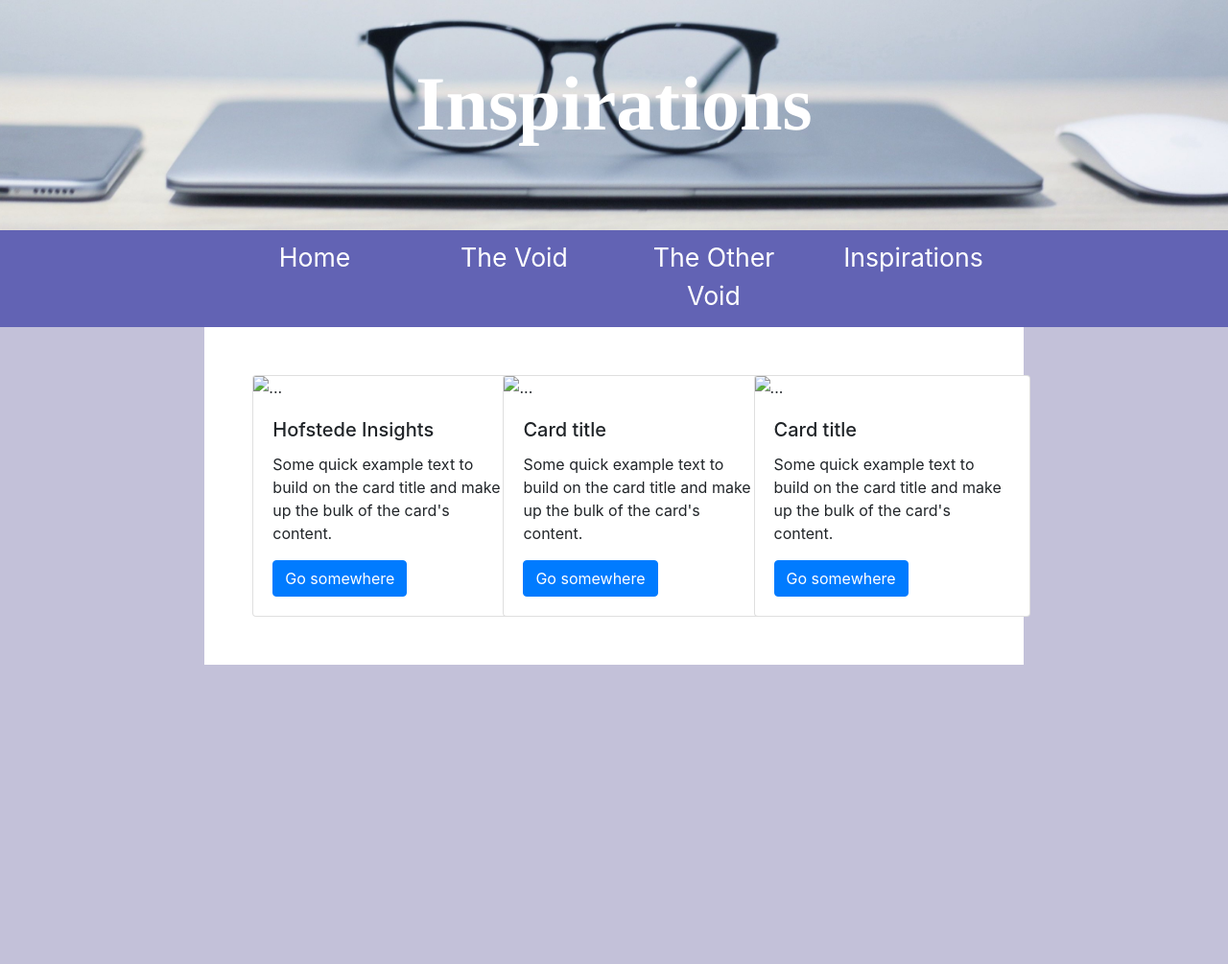
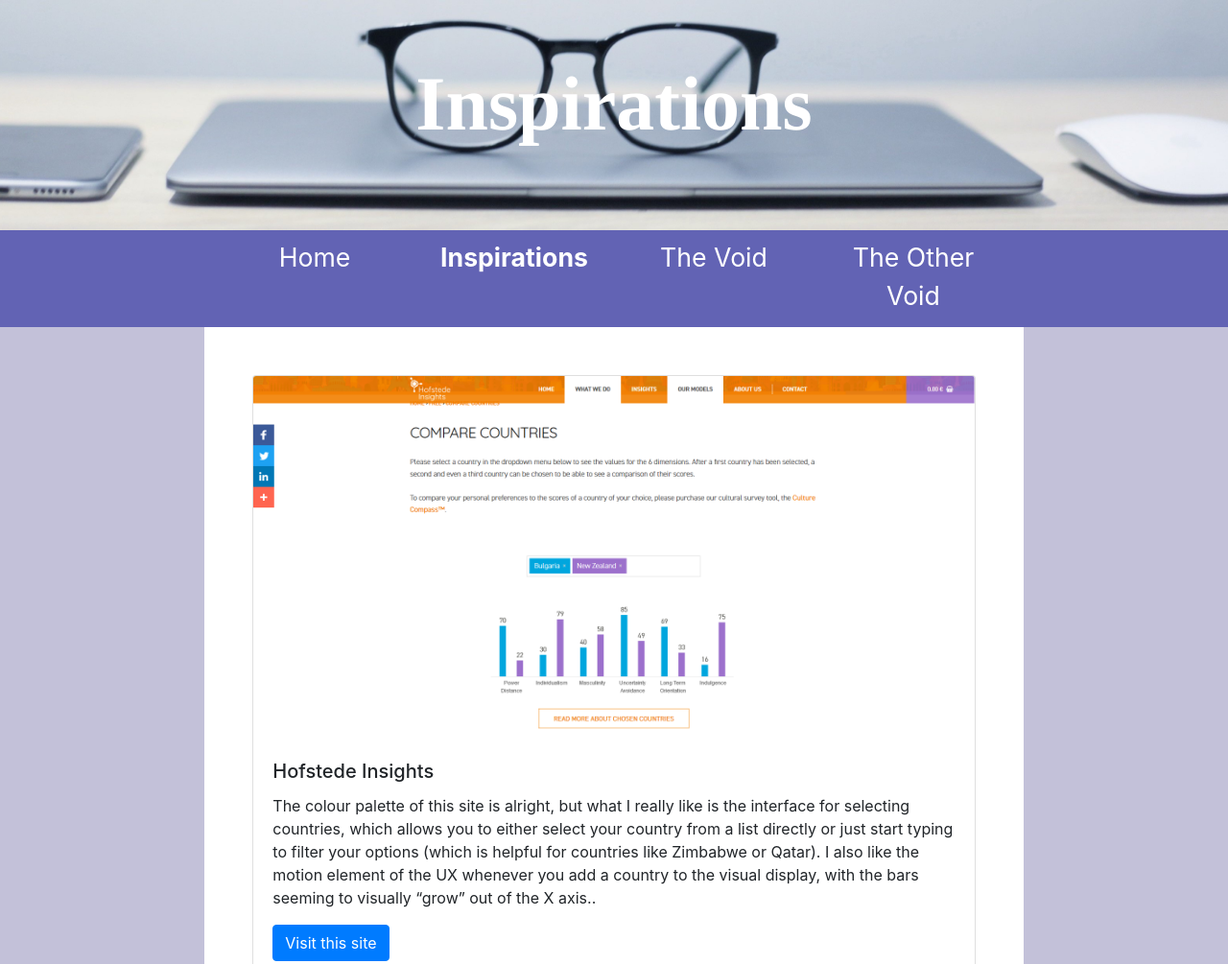
Before and after one commit to Owlpocalyptic/Web-3, a plain HTML site: page Visualizations/inspirations.html in a window 1280 px wide. Shown: the top 1005 px of the page at 96% size. Before the commit the page ends 800 px from the top, so only its background shows below. Drawn offline with nearby package versions, Linux system fonts and the light colour scheme.

Commit message:
Finished up lab 1.2

```diff
--- a/Visualizations/inspirations.html
+++ b/Visualizations/inspirations.html
@@ -27,15 +27,15 @@
                                 </div>
                             </div>
                             <div class="col-3">
-                                <div class="navbar-link"><a href="index.html">The Void</a>
+                                <div class="navbar-link"><a href="inspirations.html"><strong>Inspirations</strong></a>
                                 </div>
                             </div>
                             <div class="col-3">
-                                <div class="navbar-link"><a href="index.html">The Other Void</a>
+                                <div class="navbar-link"><a href="#">The Void</a>
                                 </div>
                             </div>
                             <div class="col-3">
-                                <div class="navbar-link"><a href="inspirations.html">Inspirations</a>
+                                <div class="navbar-link"><a href="#">The Other Void</a>
                                 </div>
                             </div>
                         </div>
@@ -49,33 +49,37 @@
                     </div>
                     <div class="col-8 main">
                         <div class="row">
-                            <div class="col-4">
-                                <div class="card" style="width: 18rem;">
-                                    <img src="..." class="card-img-top" alt="...">
+                            <div class="col-12">
+                                <div class="card">
+                                    <img src="images/inspiration1.png" class="card-img-top" alt="...">
                                     <div class="card-body">
                                         <h5 class="card-title">Hofstede Insights</h5>
-                                        <p class="card-text">Some quick example text to build on the card title and make up the bulk of the card's content.</p>
-                                        <a href="#" class="btn btn-primary">Go somewhere</a>
+                                        <p class="card-text">The colour palette of this site is alright, but what I really like is the interface for selecting countries, which allows you to either select your country from a list directly or just start typing to filter your options (which is helpful for countries like Zimbabwe or Qatar). I also like the motion element of the UX whenever you add a country to the visual display, with the bars seeming to visually “grow” out of the X axis..</p>
+                                        <a href="https://www.hofstede-insights.com/product/compare-countries/" class="btn btn-primary">Visit this site</a>
                                     </div>
                                 </div>
                             </div>
-                            <div class="col-4">
-                                <div class="card" style="width: 18rem;">
-                                    <img src="..." class="card-img-top" alt="...">
+                        </div>
+                        <div class="row">
+                            <div class="col-12">
+                                <div class="card">
+                                    <img src="images/inspiration2.png" class="card-img-top" alt="...">
                                     <div class="card-body">
-                                        <h5 class="card-title">Card title</h5>
-                                        <p class="card-text">Some quick example text to build on the card title and make up the bulk of the card's content.</p>
-                                        <a href="#" class="btn btn-primary">Go somewhere</a>
+                                        <h5 class="card-title">NZ Data</h5>
+                                        <p class="card-text">This site has a nice menu bar at the top. I think I prefer a “visible at all times” model of menu interaction, instead of having to click on a hamburger or a menu option to bring up the actual items, just for a more streamlined UX (possibly at the cost of real estate for the data visualization itself). The use of whitespace on this site is also quite pleasing, and makes it easy to distinguish logical regions of the site from each other. This site also has a good colour palette, probably preferable to Hofstede Insights’.</p>
+                                        <a href="https://www.data.govt.nz/" class="btn btn-primary">Visit this site</a>
                                     </div>
                                 </div>
                             </div>
-                            <div class="col-4">
-                                <div class="card" style="width: 18rem;">
-                                    <img src="..." class="card-img-top" alt="...">
+                        </div>
+                        <div class="row">
+                            <div class="col-12">
+                                <div class="card">
+                                    <img src="images/inspiration3.png" class="card-img-top" alt="...">
                                     <div class="card-body">
-                                        <h5 class="card-title">Card title</h5>
-                                        <p class="card-text">Some quick example text to build on the card title and make up the bulk of the card's content.</p>
-                                        <a href="#" class="btn btn-primary">Go somewhere</a>
+                                        <h5 class="card-title">Million Lines of Code</h5>
+                                        <p class="card-text">This visualization is able to convey a couple of classes of information quite well. It conveys both raw length of code (along both an X axis and, in the case of programs that exceed 100 million lines of code, a Y axis), and degree of “lineage” in the form of translucent arcs that join together programs that have inherited code from their “parents”. While this exact relationship may not be used in my final application, something approximating it may.</p>
+                                        <a href="https://informationisbeautiful.net/visualizations/million-lines-of-code/" class="btn btn-primary">Visit this site</a>
                                     </div>
                                 </div>
                             </div>
--- a/Visualizations/style.css
+++ b/Visualizations/style.css
@@ -1,3 +1,8 @@
+html
+{
+    overflow-y:scroll;
+}
+
 body
 {
     background-color: #c3c1d9;
```
Also changed, not shown: Visualizations/index.html (+9 -9 lines), Visualizations/images/inspiration1.png (added), Visualizations/images/inspiration2.png (added), Visualizations/images/inspiration3.png (added).
